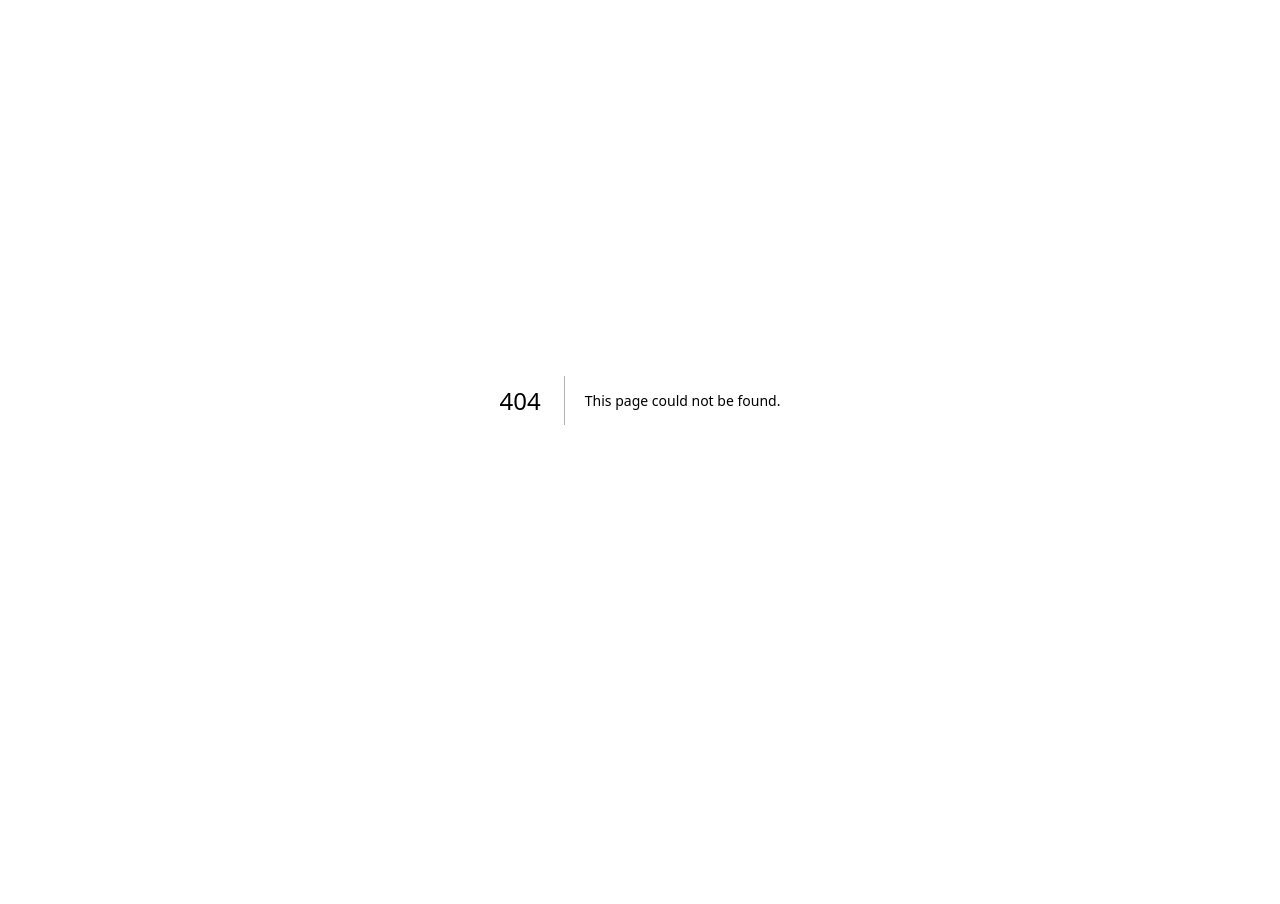
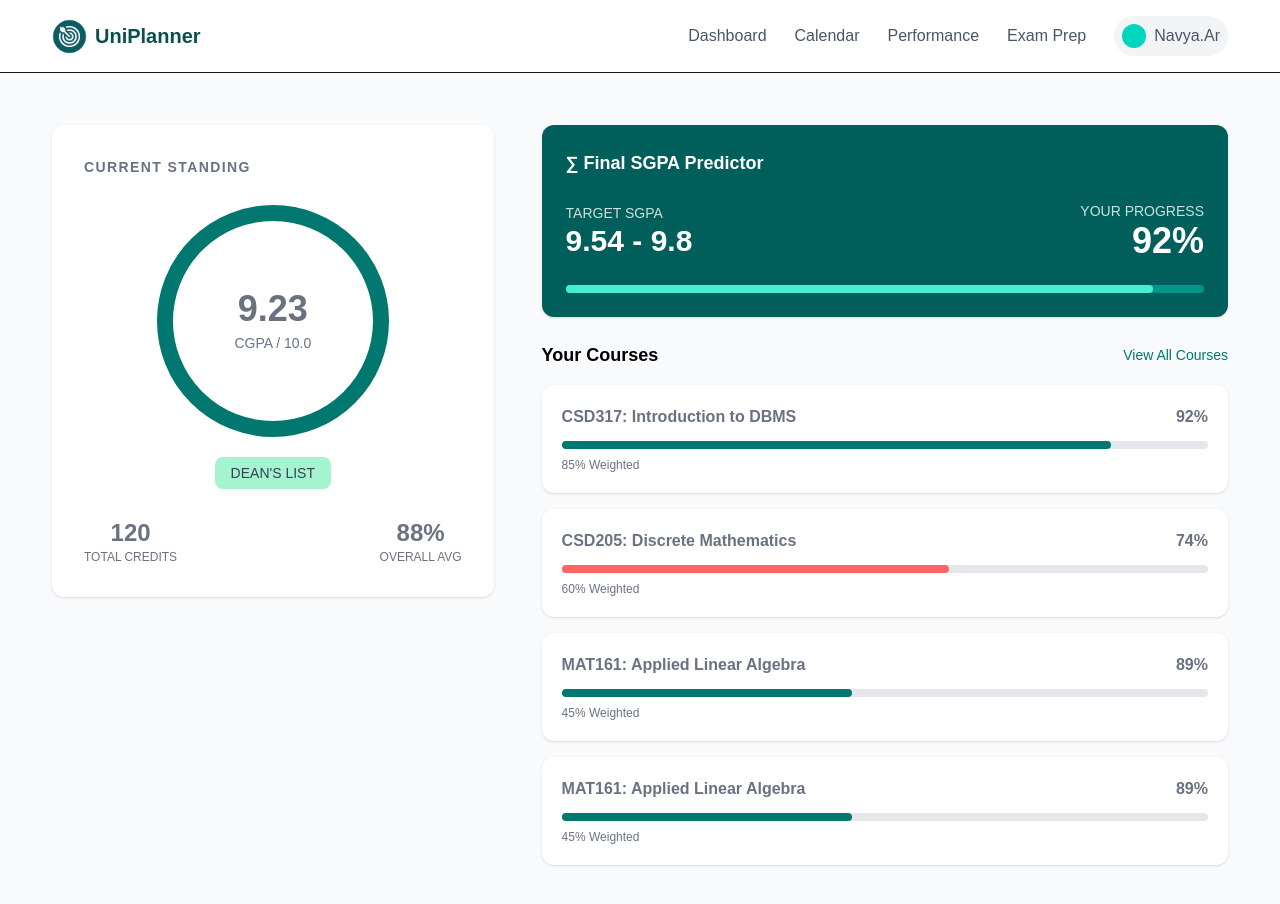
Before and after one commit to haibaaa/dawn_frontend, a Next.js app: page /grades in a window 1280 px wide. Before the commit this address had no page. Shown: the top 904 px of the page. Before the commit the page ends 800 px from the top, so only its background shows below. Built offline with nearby package versions, Linux system fonts and the light colour scheme.

Commit message:
graded dashboard

```diff
--- /dev/null
+++ b/app/grades/page.tsx
@@ -0,0 +1,26 @@
+import GradePredictor from "@/components/predictor";
+import StatCard from "@/components/StatCard";
+import Courses from "@/components/Courses";
+import Navbar from "@/components/Navbar"
+
+export default function Dashboard() {
+  return (
+    <div>
+    <Navbar/>
+
+    <div className="grid grid-cols-5 gap-6 p-10 bg-gray-50 min-h-screen">
+      {/* LEFT COLUMN */}
+      <div className="col-span-2 flex flex-col gap-6 p-3">
+        <StatCard />
+      </div>
+
+      {/* RIGHT COLUMN */}
+      <div className="col-span-3 flex flex-col gap-6 p-3">
+        <GradePredictor />
+        <Courses />
+      </div>
+    </div>
+
+    </div>
+  );
+}
--- a/app/page.tsx
+++ b/app/page.tsx
@@ -1,6 +1,4 @@
 import Navbar from "@/components/Navbar";
-import StatCard from "@/components/StatCard";
-import TaskCard from "@/components/TaskCard";
 import Calendar from "@/components/Calendar";
 
 export default function Home() {
--- a/components/Calendar.tsx
+++ b/components/Calendar.tsx
@@ -55,7 +55,7 @@ export default function CalendarSection() {
               )}
 
               {d === 15 && (
-                <div className="bg-yellow-200 text-black px-3 py-1 rounded-lg text-xs mt-2 w-fit">
+                <div className="bg-lime-200 text-black px-3 py-1 rounded-lg text-xs mt-2 w-fit">
                   CSD317 Quiz
                 </div>
               )}
--- /dev/null
+++ b/components/CourseTile.tsx
@@ -0,0 +1,41 @@
+interface CourseTileProps {
+  title: string;
+  progress: number;
+  grade: string;
+  color: "red" | "green";
+}
+
+export default function CourseTile({
+  title,
+  progress,
+  grade,
+  color
+}: CourseTileProps) {
+
+  const bar =
+    color === "red"
+      ? "bg-red-400"
+      : "bg-teal-700";
+
+  return (
+    <div className="bg-white rounded-xl p-5 shadow-sm">
+
+      <div className="flex justify-between mb-3">
+        <p className="font-semibold">{title}</p>
+        <p className="font-bold">{grade}</p>
+      </div>
+
+      <div className="w-full bg-gray-200 h-2 rounded-full">
+        <div
+          className={`${bar} h-2 rounded-full`}
+          style={{ width: `${progress}%` }}
+        />
+      </div>
+
+      <p className="text-xs text-gray-500 mt-2">
+        {progress}% Weighted
+      </p>
+
+    </div>
+  );
+}
--- /dev/null
+++ b/components/Courses.tsx
@@ -0,0 +1,48 @@
+import ModuleCard from "./CourseTile";
+
+export default function Courses() {
+  return (
+    <div>
+
+      <div className="flex justify-between items-center mb-4">
+        <h2 className="font-semibold text-lg text-black">
+          Your Courses
+        </h2>
+        <p className="text-sm text-teal-700 cursor-pointer">
+          View All Courses
+        </p>
+      </div>
+
+      <div className="flex flex-col gap-4 text-gray-500">
+        <ModuleCard
+          title="CSD317: Introduction to DBMS"
+          progress={85}
+          grade="92%"
+          color="green"
+        />
+
+        <ModuleCard
+          title="CSD205: Discrete Mathematics"
+          progress={60}
+          grade="74%"
+          color="red"
+        />
+
+        <ModuleCard
+          title="MAT161: Applied Linear Algebra"
+          progress={45}
+          grade="89%"
+          color="green"
+        />
+
+        <ModuleCard
+          title="MAT161: Applied Linear Algebra"
+          progress={45}
+          grade="89%"
+          color="green"
+        />
+      </div>
+
+    </div>
+  );
+}
--- a/components/Navbar.tsx
+++ b/components/Navbar.tsx
@@ -1,3 +1,4 @@
+import Link from "next/link";
 import React from "react";
 
 const Navbar: React.FC = () => {
@@ -21,10 +22,10 @@ const Navbar: React.FC = () => {
         </div>*/}
 
       <div className="flex items-center gap-7 text-gray-600">
-        <a className="font-semibold">Dashboard</a>
-        <a className="font-medium text-gray-600 hover:text-teal-700 transition-colors duration-300">Calendar</a>
-        <a className="font-medium text-gray-600 hover:text-teal-700 transition-colors duration-300">Performance</a>
-        <a className="font-medium text-gray-600 hover:text-teal-700 transition-colors duration-300">Exam Prep</a>
+        <Link href="/" className="font-medium text-gray-600 hover:text-teal-700 transition-colors duration-300">Dashboard</Link>
+        <Link href="/calendar" className="font-medium text-gray-600 hover:text-teal-700 transition-colors duration-300">Calendar</Link>
+        <Link href="/grades" className="font-medium text-gray-600 hover:text-teal-700 transition-colors duration-300">Performance</Link>
+        <Link href="/exam-prep" className="font-medium text-gray-600 hover:text-teal-700 transition-colors duration-300">Exam Prep</Link>
 
         <div className="flex items-center gap-2 bg-gray-100 px-2 py-2 rounded-full">
           <div className="w-6 h-6 bg-teal-400 rounded-full"></div>
--- a/components/StatCard.tsx
+++ b/components/StatCard.tsx
@@ -1,25 +1,39 @@
-import React from "react";
+export default function StatCard() {
+  return (
+    <div className="bg-white rounded-xl p-8 shadow-sm">
 
-interface StatCardProps {
-  title: string;
-  value: string | number;
-  color?: string;
-}
-
-const StatCard: React.FC<StatCardProps> = ({ title, value, color }) => {
-  return (
-    <div className="border-2 border-teal-700 rounded-xl p-6 m-2 w-42">
-
-      <p className="text-gray-600 text-sm">
-        {title}
+      <p className="text-sm font-semibold text-gray-500 tracking-widest mb-7">
+        CURRENT STANDING
       </p>
 
-      <h2 className={`text-4xl font-bold mt-2 ${color}`}>
-        {value}
-      </h2>
+      {/* BIGGER CIRCLE */}
+      <div className="flex justify-center items-center mb-6">
+        <div className="w-58 h-58 rounded-full border-[16px] border-teal-700 flex items-center justify-center">
+          <div className="text-center">
+            <p className="text-4xl font-bold text-gray-500">9.23</p>
+            <p className="text-sm text-gray-500 mt-1">CGPA / 10.0</p>
+          </div>
+        </div>
+      </div>
+
+      <div className="text-center mb-8">
+        <span className="bg-emerald-200 text-gray-700 px-4 py-2 rounded-lg text-sm">
+          DEAN&apos;S LIST
+        </span>
+      </div>
+
+      <div className="flex justify-between text-center">
+        <div>
+          <p className="text-2xl font-bold text-gray-500">120</p>
+          <p className="text-xs text-gray-500">TOTAL CREDITS</p>
+        </div>
+
+        <div>
+          <p className="text-2xl font-bold text-gray-500">88%</p>
+          <p className="text-xs text-gray-500">OVERALL AVG</p>
+        </div>
+      </div>
 
     </div>
   );
-};
-
-export default StatCard;
+}
--- /dev/null
+++ b/components/predictor.tsx
@@ -0,0 +1,31 @@
+export default function Predictor() {
+  return (
+    <div className="bg-teal-800 text-white rounded-xl p-6 shadow">
+
+      <h2 className="font-semibold text-lg mb-6">
+        ∑ Final SGPA Predictor
+      </h2>
+
+      <div className="flex justify-between items-center mb-6">
+
+        <div>
+          <p className="text-sm opacity-80">TARGET SGPA</p>
+          <p className="text-3xl font-bold">9.54 - 9.8</p>
+        </div>
+
+        <div className="text-right">
+          <p className="text-sm opacity-80">
+            YOUR PROGRESS
+          </p>
+          <p className="text-4xl font-bold">92%</p>
+        </div>
+
+      </div>
+
+      <div className="w-full bg-teal-600 h-2 rounded-full">
+        <div className="bg-teal-300 h-2 rounded-full w-[92%]" />
+      </div>
+
+    </div>
+  );
+}
```
